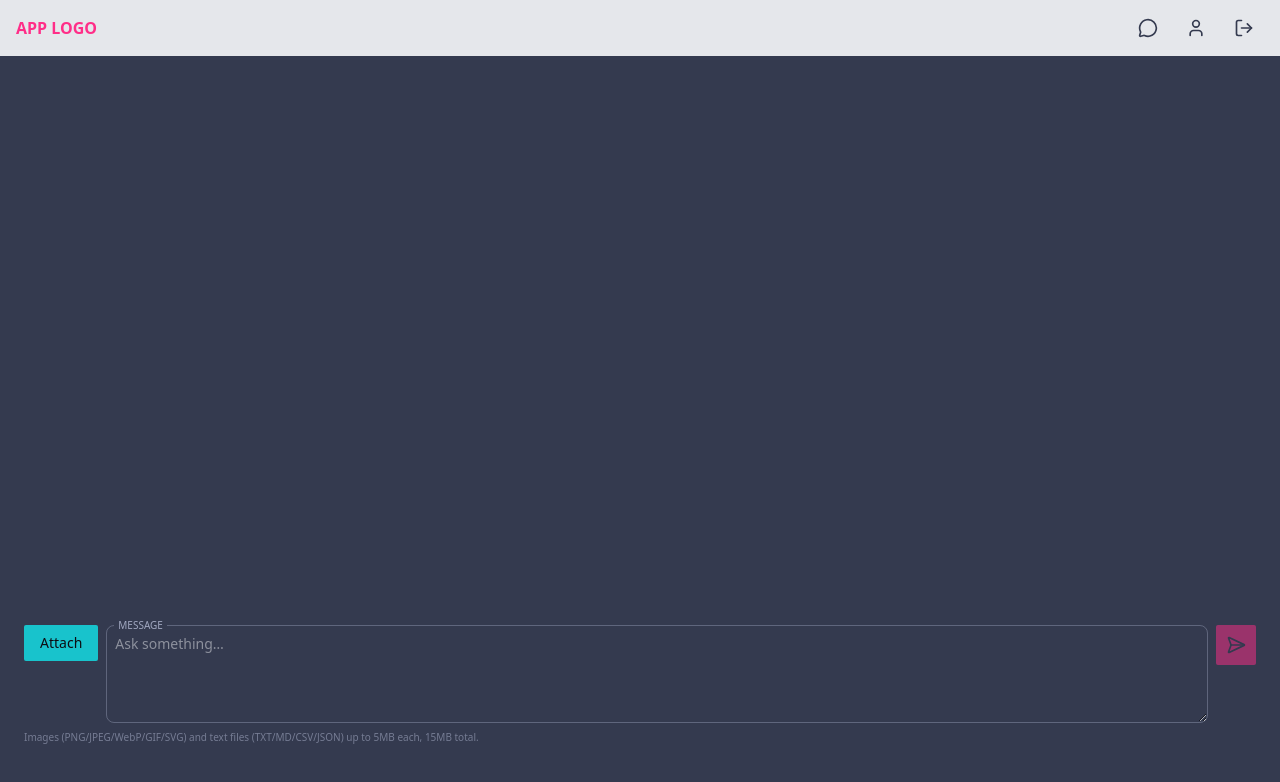
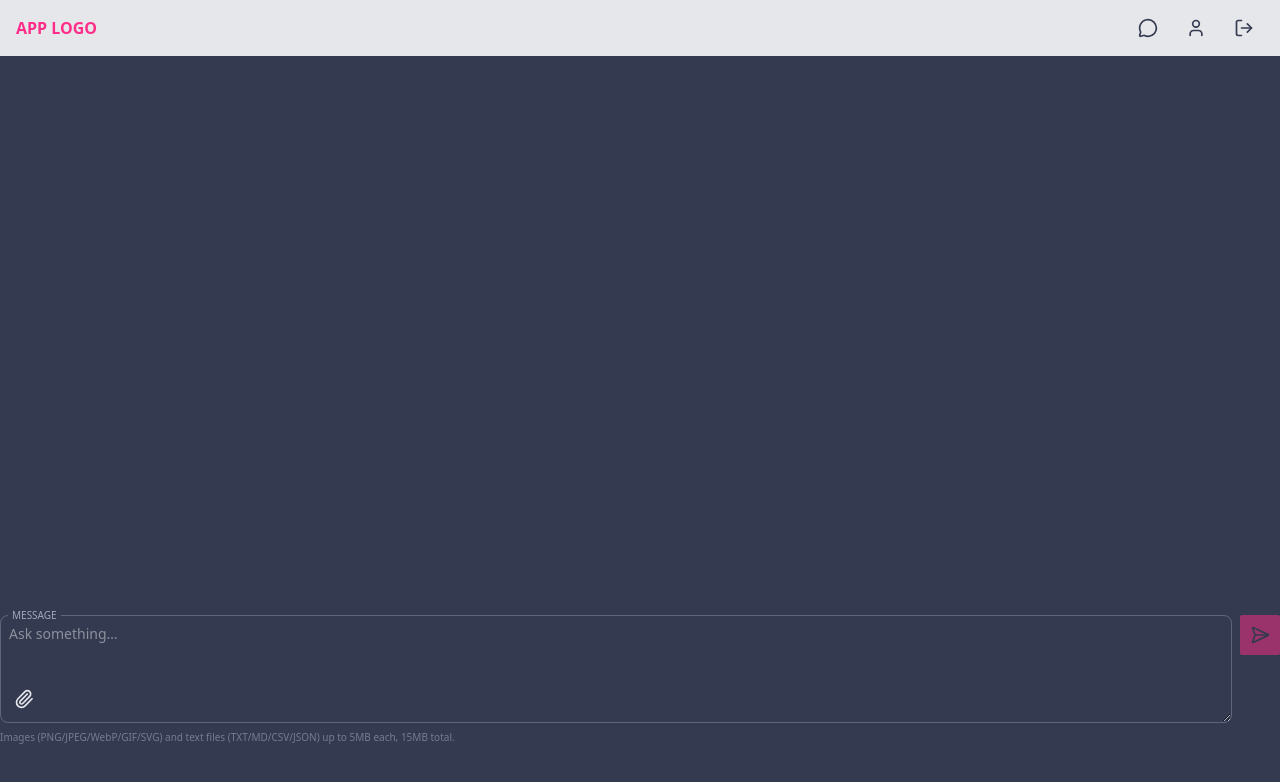
Before and after one commit to basia-borkowska/ai-chat-app, a Next.js app: page /chat in a window 1280 px wide. Shown: the top 782 px of the page. Built offline with nearby package versions, Linux system fonts and the light colour scheme.

Commit message:
Redesign attach button

```diff
--- a/src/components/chat/Composer.tsx
+++ b/src/components/chat/Composer.tsx
@@ -1,6 +1,6 @@
 "use client";
 
-import { useCallback, useRef, useState } from "react";
+import { useCallback, useEffect, useRef, useState } from "react";
 import type { SelectedFile } from "@/types/chat";
 import { Button } from "@/components/ui/atoms/Button";
 import {
@@ -11,7 +11,7 @@ import {
   MAX_TOTAL_SIZE_BYTES,
 } from "@/config/uploads";
 import { Textarea } from "@/components/ui/atoms/Field";
-import { SendHorizontal } from "lucide-react";
+import { Paperclip, SendHorizontal, Upload } from "lucide-react";
 import { IconButton } from "@/components/ui/atoms/IconButton";
 import { HelperText } from "@/components/ui/atoms/typography/HelperText";
 import { cn } from "@/lib/utils";
@@ -32,6 +32,14 @@ export default function Composer({
   const [value, setValue] = useState("");
   const [isDragging, setIsDragging] = useState(false);
   const fileInputRef = useRef<HTMLInputElement>(null);
+  const textareaRef = useRef<HTMLTextAreaElement>(null);
+
+  useEffect(() => {
+    if (!textareaRef.current) return;
+    const el = textareaRef.current;
+    el.style.height = "auto";
+    el.style.height = `${el.scrollHeight}px`;
+  }, [value]);
 
   const processFiles = useCallback(
     (incoming: File[]) => {
@@ -151,7 +159,7 @@ export default function Composer({
   );
 
   return (
-    <form onSubmit={handleSubmit} className="grid gap-2 mx-6">
+    <form onSubmit={handleSubmit} className="grid gap-2">
       <div className="flex gap-2">
         <input
           ref={fileInputRef}
@@ -162,30 +170,33 @@ export default function Composer({
           className="hidden"
           accept={SUPPORTED_MIME.join(",")}
         />
-        <Button
-          variant="secondary"
-          onClick={(e) => {
-            e.preventDefault();
-            fileInputRef.current?.click();
-          }}
-        >
-          Attach
-        </Button>
 
         <div className="relative flex-grow">
           <Textarea
+            ref={textareaRef}
             label="Message"
             placeholder="Ask something…"
             value={value}
             onChange={(e) => setValue(e.target.value)}
             onKeyDown={onKeyDown}
-            className={dragAndDropClass}
+            className={cn("!pb-10", dragAndDropClass)}
             onDragOver={onDragOver}
             onDragEnter={onDragEnter}
             onDragLeave={onDragLeave}
             onDrop={onDrop}
-            rows={4}
+            rows={3}
           />
+          <IconButton
+            variant="ghost"
+            srLabel="Attach files"
+            className="absolute bottom-2 left-2 size-8"
+            onClick={(e) => {
+              e.preventDefault();
+              fileInputRef.current?.click();
+            }}
+          >
+            <Paperclip />
+          </IconButton>
           {isDragging && (
             <div className="pointer-events-none absolute inset-0 grid place-items-center rounded-md bg-dark/40">
               <div className="rounded-md border border-dashed border-accent bg-dark/60 px-6 py-3 text-sm text-light">
```
